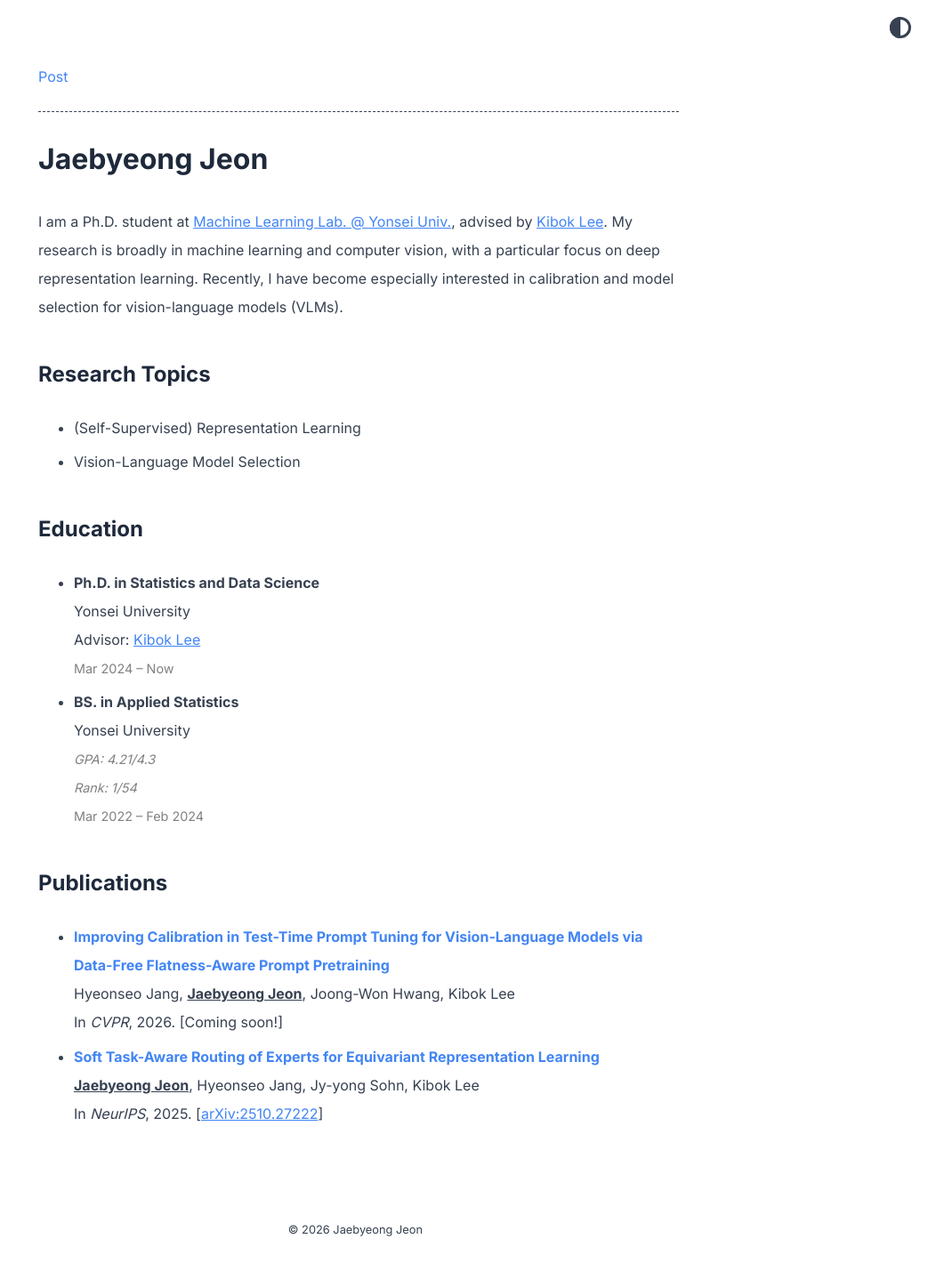
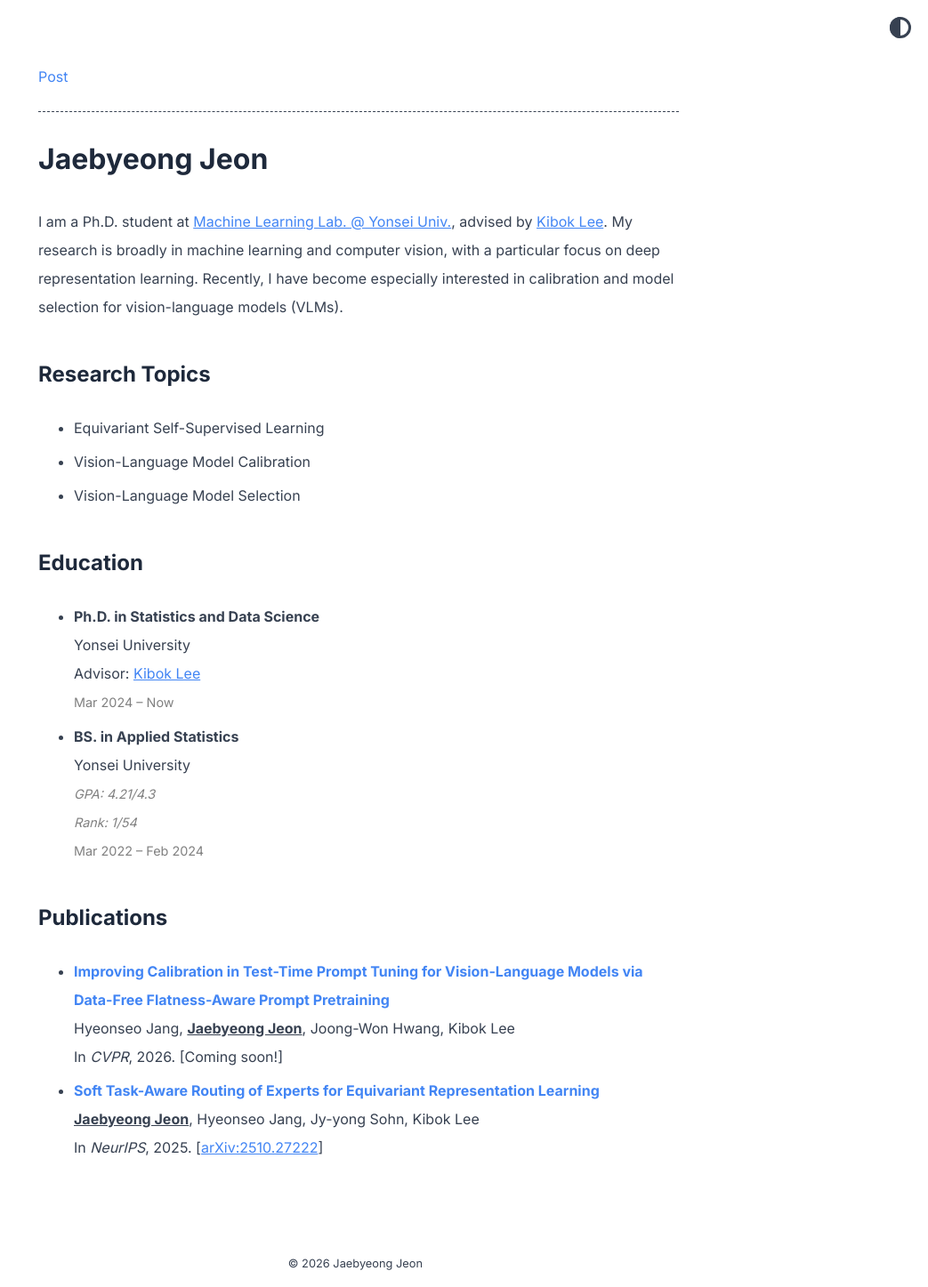
Before and after one commit to jaebyeong98/jaebyeong98.github.io, a Jekyll site: the page built from index.md, in a window 1280 px wide. Shown: the whole page at 89% size, without its empty margins (237-1280 px from the left). Built offline with Jekyll 4.4.1, drawn with Linux system fonts in a browser that asks for light colours; before the commit the page ends 1408 px from its top, so only the background shows below that.

Commit message:
update description

```diff
--- a/_data/home.yml
+++ b/_data/home.yml
@@ -67,7 +67,9 @@ footer_entries:
     url: feed.xml
 
 research_topics:
-  - title: (Self-Supervised) Representation Learning
+  - title: Equivariant Self-Supervised Learning
+    url: false
+  - title: Vision-Language Model Calibration
     url: false
   - title: Vision-Language Model Selection
     url: false
```
